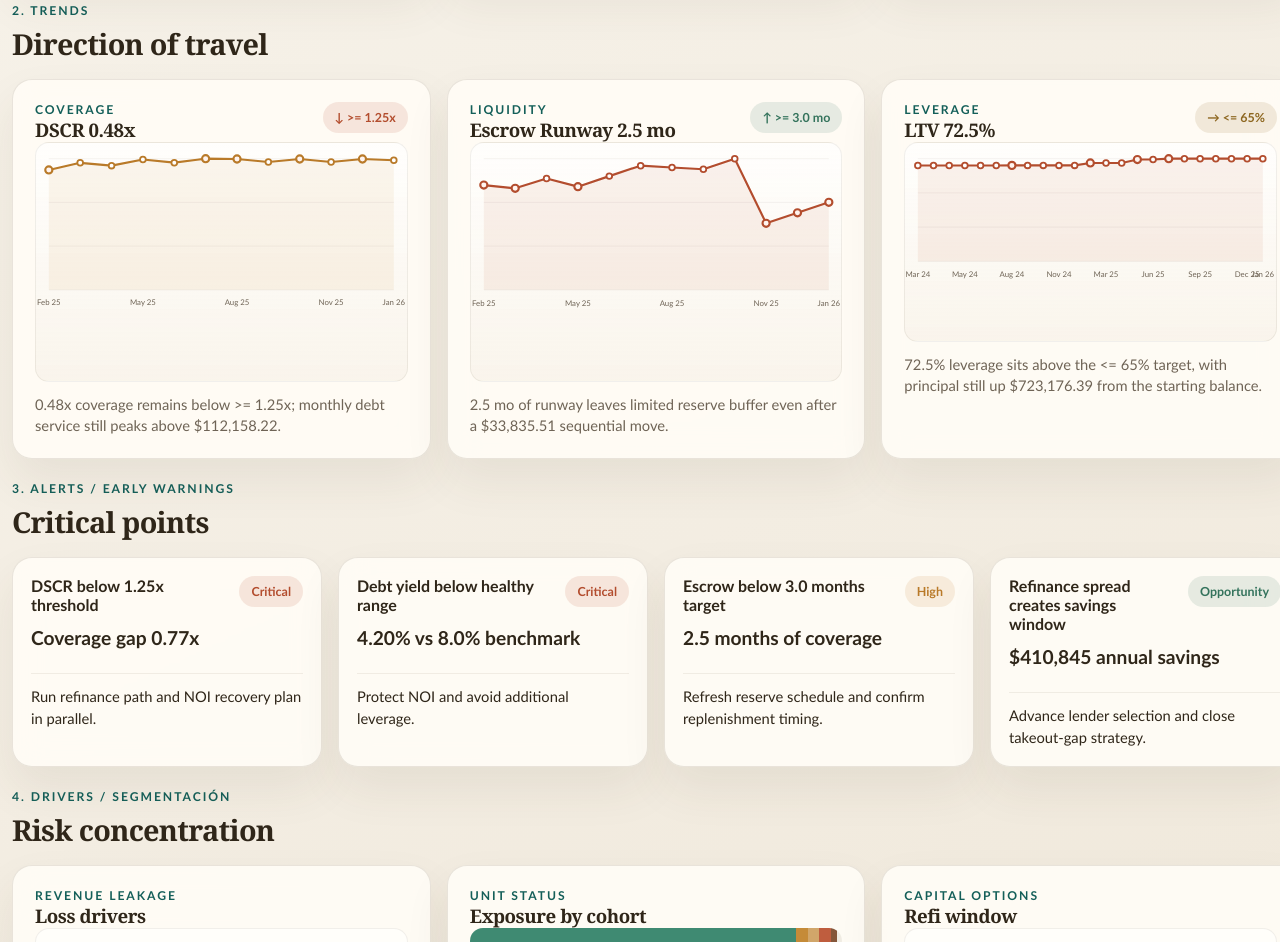
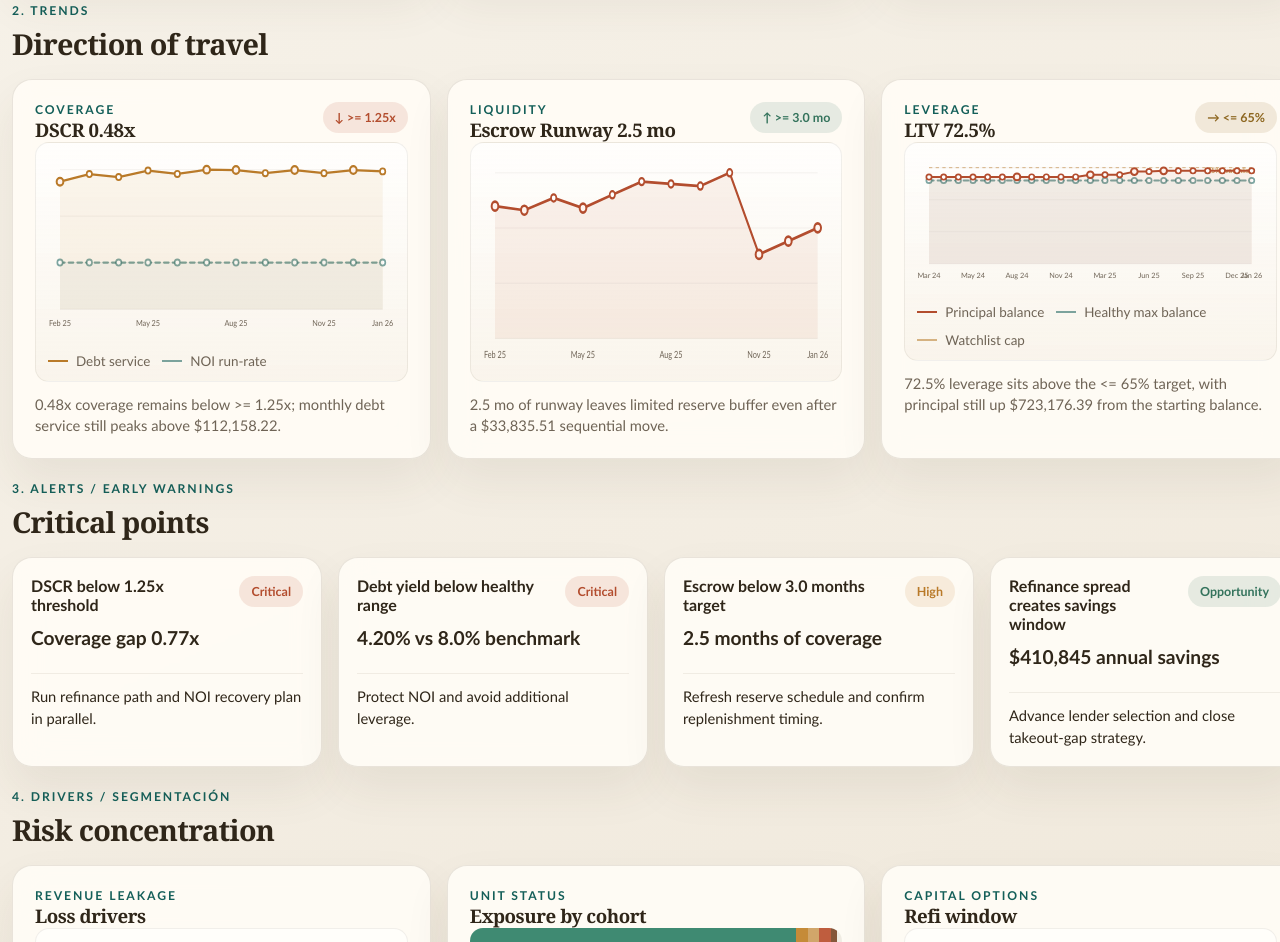
Before and after one commit to stiven-data/mockup-product, a plain HTML site: page modules/mortgage/views/index.html in a window 1280 px wide. Shown: the part 1289-2231 px from the top of the page. Drawn offline with Linux system fonts and the light colour scheme.

Commit message:
fix: complete mortgage chart render details

```diff
--- a/modules/mortgage/views/script.js
+++ b/modules/mortgage/views/script.js
@@ -212,40 +212,82 @@ function buildLineChartMarkup(series, options = {}) {
   const padding = { top: 22, right: 18, bottom: 34, left: 18 };
   const chartWidth = width - padding.left - padding.right;
   const chartHeight = height - padding.top - padding.bottom;
-  const values = series.map((item) => item.value || 0);
+  const primarySeries = Array.isArray(series) ? series : [];
+  const secondarySeries = Array.isArray(options.secondarySeries) ? options.secondarySeries : [];
+  const threshold = options.threshold && Number.isFinite(options.threshold.value) ? options.threshold : null;
+  const values = [
+    ...primarySeries.map((item) => item.value || 0),
+    ...secondarySeries.map((item) => item.value || 0),
+    ...(threshold ? [threshold.value] : [])
+  ];
   const maxValue = Math.max(...values, 1);
   const minValue = Math.min(...values, 0);
   const range = Math.max(maxValue - minValue, 1);
-  const getX = (index) => padding.left + ((chartWidth / Math.max(series.length - 1, 1)) * index);
+  const getX = (index, count) => padding.left + ((chartWidth / Math.max(count - 1, 1)) * index);
   const getY = (value) => padding.top + ((maxValue - value) / range) * chartHeight;
-  const points = series.map((item, index) => ({
+  const buildPoints = (inputSeries) => inputSeries.map((item, index) => ({
     ...item,
-    x: getX(index),
+    x: getX(index, inputSeries.length),
     y: getY(item.value || 0)
   }));
-  const path = points.map((point, index) => `${index === 0 ? "M" : "L"} ${point.x} ${point.y}`).join(" ");
-  const areaPath = `${path} L ${points[points.length - 1].x} ${height - padding.bottom} L ${points[0].x} ${height - padding.bottom} Z`;
+  const buildPath = (points) => points.map((point, index) => `${index === 0 ? "M" : "L"} ${point.x} ${point.y}`).join(" ");
+  const buildAreaPath = (points, path) => `${path} L ${points[points.length - 1].x} ${height - padding.bottom} L ${points[0].x} ${height - padding.bottom} Z`;
+  const primaryPoints = buildPoints(primarySeries);
+  const secondaryPoints = buildPoints(secondarySeries);
+  const primaryPath = buildPath(primaryPoints);
+  const primaryAreaPath = buildAreaPath(primaryPoints, primaryPath);
+  const secondaryPath = secondaryPoints.length > 0 ? buildPath(secondaryPoints) : "";
+  const secondaryAreaPath = secondaryPoints.length > 0 ? buildAreaPath(secondaryPoints, secondaryPath) : "";
   const variantClass = options.variant || "";
   const gridMarkup = Array.from({ length: 4 }, (_, index) => {
     const y = padding.top + (chartHeight / 3) * index;
     return `<line class="line-grid" x1="${padding.left}" y1="${y}" x2="${width - padding.right}" y2="${y}"></line>`;
   }).join("");
-  const pointsMarkup = points.map((point) => `
-    <circle class="line-point ${variantClass} ${point.anomaly ? "anomaly" : ""}" cx="${point.x}" cy="${point.y}" r="${point.anomaly ? 5 : 4}"></circle>
+  const renderPoints = (points, pointClass = "") => points.map((point) => `
+    <circle class="line-point ${pointClass} ${point.anomaly ? "anomaly" : ""}" cx="${point.x}" cy="${point.y}" r="${point.anomaly ? 5 : 4}"></circle>
   `).join("");
-  const labelsMarkup = points
-    .filter((_, index) => index === 0 || index === points.length - 1 || index % 3 === 0)
+  const labelsMarkup = primaryPoints
+    .filter((_, index) => index === 0 || index === primaryPoints.length - 1 || index % 3 === 0)
     .map((point) => `<text class="line-label" x="${point.x}" y="${height - 12}" text-anchor="middle">${point.label}</text>`)
     .join("");
+  const secondaryMarkup = secondaryPoints.length > 0
+    ? `
+      <path class="line-area secondary" d="${secondaryAreaPath}"></path>
+      <path class="line-path secondary" d="${secondaryPath}"></path>
+      ${renderPoints(secondaryPoints, "secondary")}
+    `
+    : "";
+  const thresholdY = threshold ? getY(threshold.value) : null;
+  const thresholdMarkup = threshold
+    ? `
+      <line class="threshold-line" x1="${padding.left}" y1="${thresholdY}" x2="${width - padding.right}" y2="${thresholdY}"></line>
+      ${threshold.label ? `<text class="line-threshold-label" x="${width - padding.right}" y="${Math.max(thresholdY - 8, padding.top + 8)}" text-anchor="end">${threshold.label}</text>` : ""}
+    `
+    : "";
+  const legendMarkup = Array.isArray(options.legend) && options.legend.length > 0
+    ? `
+      <div class="chart-legend">
+        ${options.legend.map((item) => `
+          <span class="legend-key">
+            <span class="legend-line ${item.variant || ""}"></span>
+            <span>${item.label}</span>
+          </span>
+        `).join("")}
+      </div>
+    `
+    : "";
 
   return `
     <svg viewBox="0 0 ${width} ${height}" preserveAspectRatio="none" aria-hidden="true">
       ${gridMarkup}
-      <path class="line-area ${variantClass}" d="${areaPath}"></path>
-      <path class="line-path ${variantClass}" d="${path}"></path>
-      ${pointsMarkup}
+      ${thresholdMarkup}
+      ${secondaryMarkup}
+      <path class="line-area ${variantClass}" d="${primaryAreaPath}"></path>
+      <path class="line-path ${variantClass}" d="${primaryPath}"></path>
+      ${renderPoints(primaryPoints, variantClass)}
       ${labelsMarkup}
     </svg>
+    ${legendMarkup}
   `;
 }
 
@@ -256,12 +298,25 @@ function renderLineChart(containerId, series, options = {}) {
 
 function renderTrends(model) {
   const { coverage, escrow, leverage } = model.trends;
+  const monthlyNoiRunRate = model.metrics.noi / 12;
+  const healthyBalanceTarget = model.metrics.marketValue * 0.65;
+  const watchlistBalanceThreshold = model.metrics.marketValue * 0.75;
 
   const debtChip = document.getElementById("debt-trend-chip");
   debtChip.className = `compare-chip ${compareChipClass(coverage.chipTone)}`;
   debtChip.innerHTML = coverage.chipLabel;
   document.getElementById("debt-trend-headline").textContent = coverage.headline;
-  renderLineChart("debt-trend-chart", coverage.series, { variant: "warn" });
+  renderLineChart("debt-trend-chart", coverage.series, {
+    variant: "warn",
+    secondarySeries: coverage.series.map((item) => ({
+      label: item.label,
+      value: monthlyNoiRunRate
+    })),
+    legend: [
+      { label: "Debt service", variant: "warn" },
+      { label: "NOI run-rate", variant: "secondary" }
+    ]
+  });
   document.getElementById("debt-trend-insight").textContent = coverage.insight;
 
   const escrowChip = document.getElementById("escrow-trend-chip");
@@ -277,7 +332,20 @@ function renderTrends(model) {
   document.getElementById("principal-trend-headline").textContent = leverage.headline;
   renderLineChart("principal-trend-chart", leverage.series, {
     variant: "danger",
-    compact: true
+    compact: true,
+    secondarySeries: leverage.series.map((item) => ({
+      label: item.label,
+      value: healthyBalanceTarget
+    })),
+    threshold: {
+      value: watchlistBalanceThreshold,
+      label: "75% watchlist"
+    },
+    legend: [
+      { label: "Principal balance", variant: "danger" },
+      { label: "Healthy max balance", variant: "secondary" },
+      { label: "Watchlist cap", variant: "threshold" }
+    ]
   });
   document.getElementById("principal-trend-insight").textContent = leverage.insight;
 }
--- a/modules/mortgage/views/styles.css
+++ b/modules/mortgage/views/styles.css
@@ -491,7 +491,11 @@ a {
 }
 
 .line-chart {
+  display: flex;
+  flex-direction: column;
+  gap: 8px;
   min-height: 240px;
+  padding: 10px 12px 12px;
   border-radius: var(--radius-md);
   border: 1px solid rgba(79, 63, 38, 0.08);
   background: linear-gradient(180deg, rgba(255, 255, 255, 0.72), rgba(249, 244, 235, 0.92));
@@ -505,7 +509,8 @@ a {
 .line-chart svg {
   display: block;
   width: 100%;
-  height: 100%;
+  flex: 1 1 auto;
+  min-height: 0;
 }
 
 .line-grid {
@@ -540,6 +545,12 @@ a {
   stroke-dasharray: 5 5;
 }
 
+.line-threshold-label {
+  fill: var(--warn);
+  font-size: 11px;
+  font-family: "Trebuchet MS", "Segoe UI", sans-serif;
+}
+
 .line-path.warn {
   stroke: var(--warn);
 }
@@ -568,6 +579,10 @@ a {
 
 .line-point.danger {
   stroke: var(--danger);
+}
+
+.line-point.secondary {
+  stroke: rgba(20, 95, 89, 0.55);
 }
 
 .line-point.anomaly {
@@ -604,6 +619,18 @@ a {
 
 .legend-line.secondary {
   background: rgba(20, 95, 89, 0.55);
+}
+
+.legend-line.warn {
+  background: var(--warn);
+}
+
+.legend-line.danger {
+  background: var(--danger);
+}
+
+.legend-line.threshold {
+  background: rgba(185, 122, 41, 0.55);
 }
 
 .alert-card {
```
